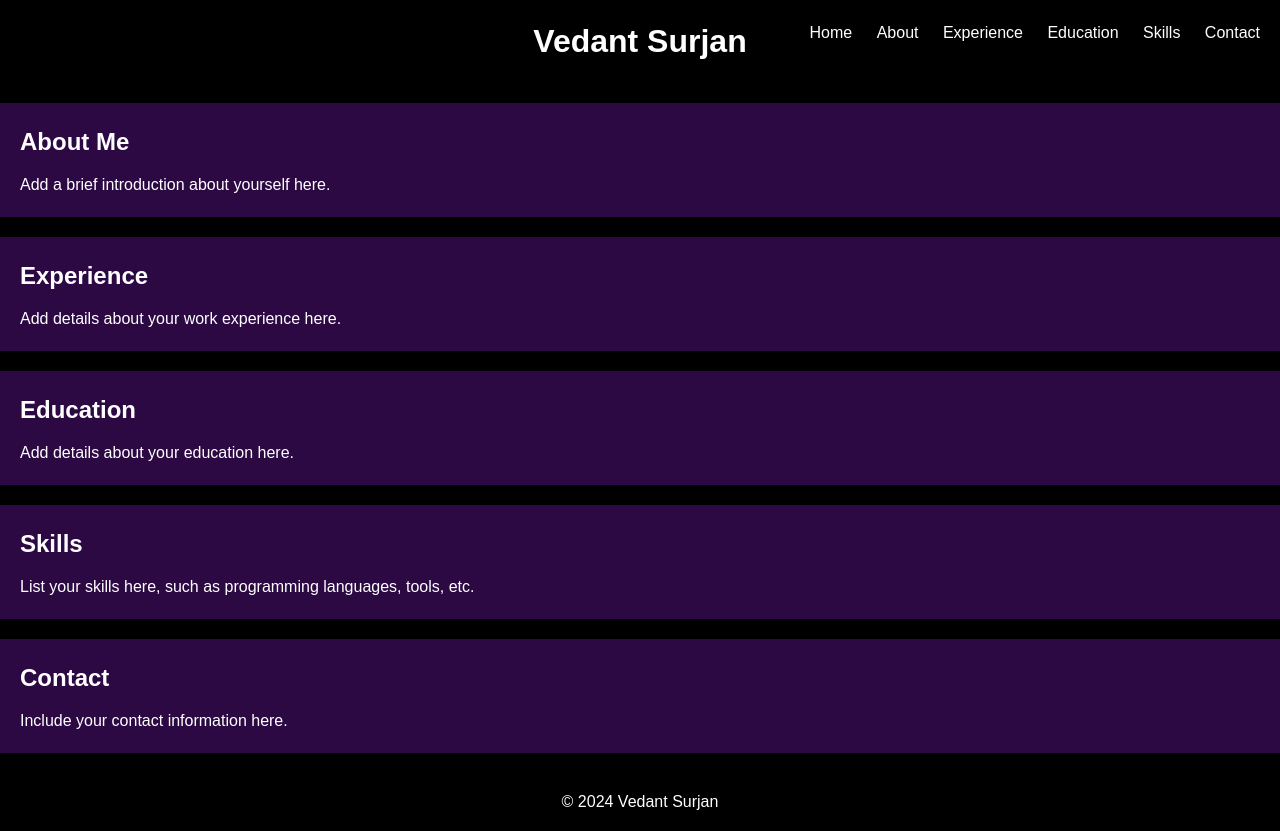
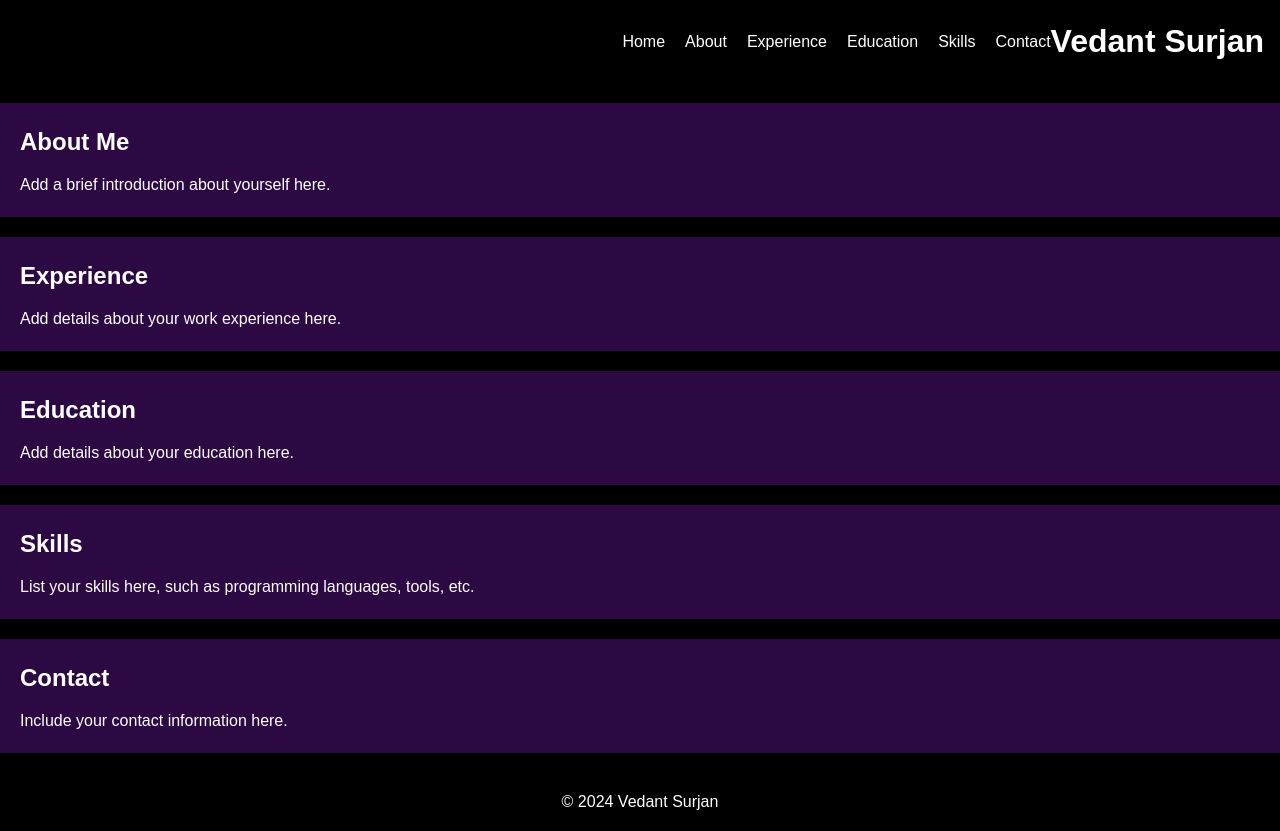
Before and after one commit to Antman74/Website, a plain HTML site: page index.html in a window 1280 px wide. Drawn offline with Linux system fonts and the light colour scheme.

Commit message:
Update web.css

```diff
--- a/web.css
+++ b/web.css
@@ -19,21 +19,27 @@ body {
 header {
     background: transparent; /* Transparent header */
     padding: 1rem;
-    text-align: center;
+    display: flex;
+    justify-content: space-between;
+    align-items: center;
+}
+
+header h1 {
+    margin: 0;
 }
 
 header nav {
-    position: absolute;
-    top: 20px;
-    right: 20px;
+    flex: 1; /* Take remaining space */
+    text-align: right;
 }
 
 header nav ul {
     list-style: none;
+    display: flex;
+    justify-content: flex-end;
 }
 
 header nav ul li {
-    display: inline;
     margin-left: 20px;
 }
 
```
